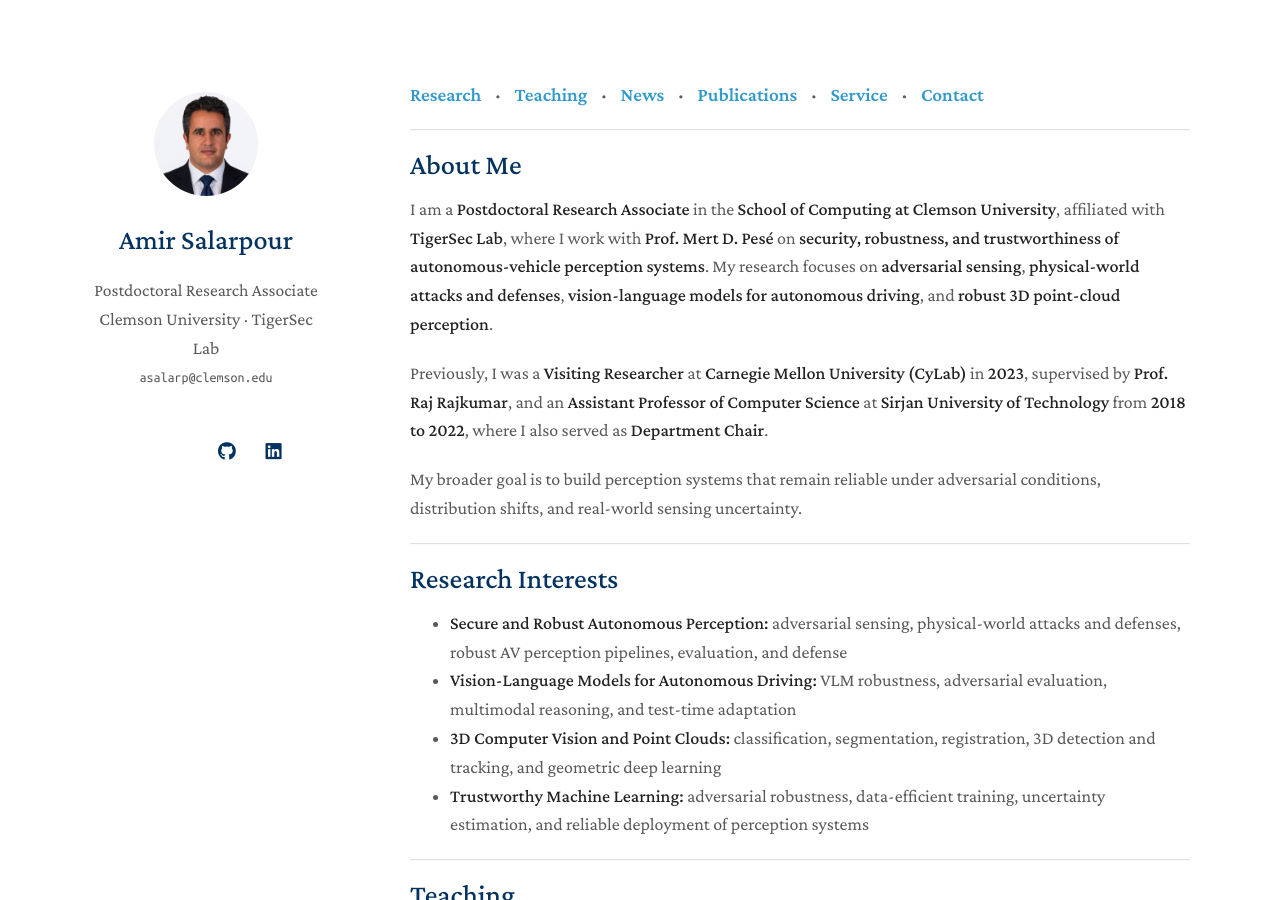
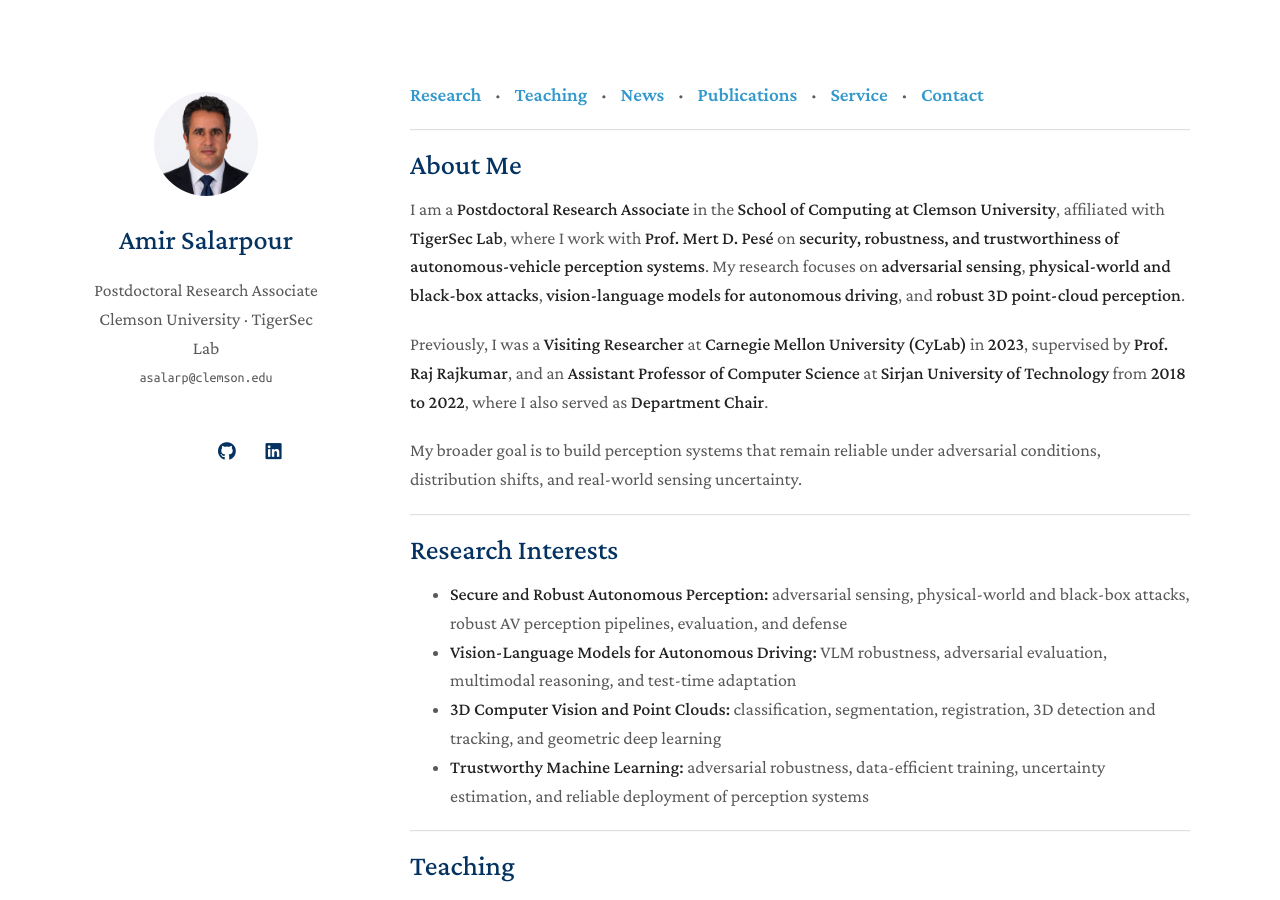
Before and after one commit to asalarpour/asalarpour.github.io, a Jekyll site: the page built from index.md, in a window 1280 px wide and 900 px high. Built offline with Jekyll 4.4.1, drawn with Linux system fonts in a browser that asks for light colours; a style sheet for code colours, icons or effects is not loaded.

Commit message:
Revise research interests for clarity and accuracy
Updated research focus areas to include black-box attacks.

```diff
--- a/index.md
+++ b/index.md
@@ -34,7 +34,7 @@
 
 ## About Me
 
-I am a **Postdoctoral Research Associate** in the **School of Computing at Clemson University**, affiliated with **TigerSec Lab**, where I work with **Prof. Mert D. Pesé** on **security, robustness, and trustworthiness of autonomous-vehicle perception systems**. My research focuses on **adversarial sensing**, **physical-world attacks and defenses**, **vision-language models for autonomous driving**, and **robust 3D point-cloud perception**.
+I am a **Postdoctoral Research Associate** in the **School of Computing at Clemson University**, affiliated with **TigerSec Lab**, where I work with **Prof. Mert D. Pesé** on **security, robustness, and trustworthiness of autonomous-vehicle perception systems**. My research focuses on **adversarial sensing**, **physical-world and black-box attacks**, **vision-language models for autonomous driving**, and **robust 3D point-cloud perception**.
 
 Previously, I was a **Visiting Researcher** at **Carnegie Mellon University (CyLab)** in **2023**, supervised by **Prof. Raj Rajkumar**, and an **Assistant Professor of Computer Science** at **Sirjan University of Technology** from **2018 to 2022**, where I also served as **Department Chair**.
 
@@ -44,7 +44,7 @@
 
 ## Research Interests {#research}
 
-- **Secure and Robust Autonomous Perception:** adversarial sensing, physical-world attacks and defenses, robust AV perception pipelines, evaluation, and defense
+- **Secure and Robust Autonomous Perception:** adversarial sensing, physical-world and black-box attacks, robust AV perception pipelines, evaluation, and defense
 - **Vision-Language Models for Autonomous Driving:** VLM robustness, adversarial evaluation, multimodal reasoning, and test-time adaptation
 - **3D Computer Vision and Point Clouds:** classification, segmentation, registration, 3D detection and tracking, and geometric deep learning
 - **Trustworthy Machine Learning:** adversarial robustness, data-efficient training, uncertainty estimation, and reliable deployment of perception systems
```
